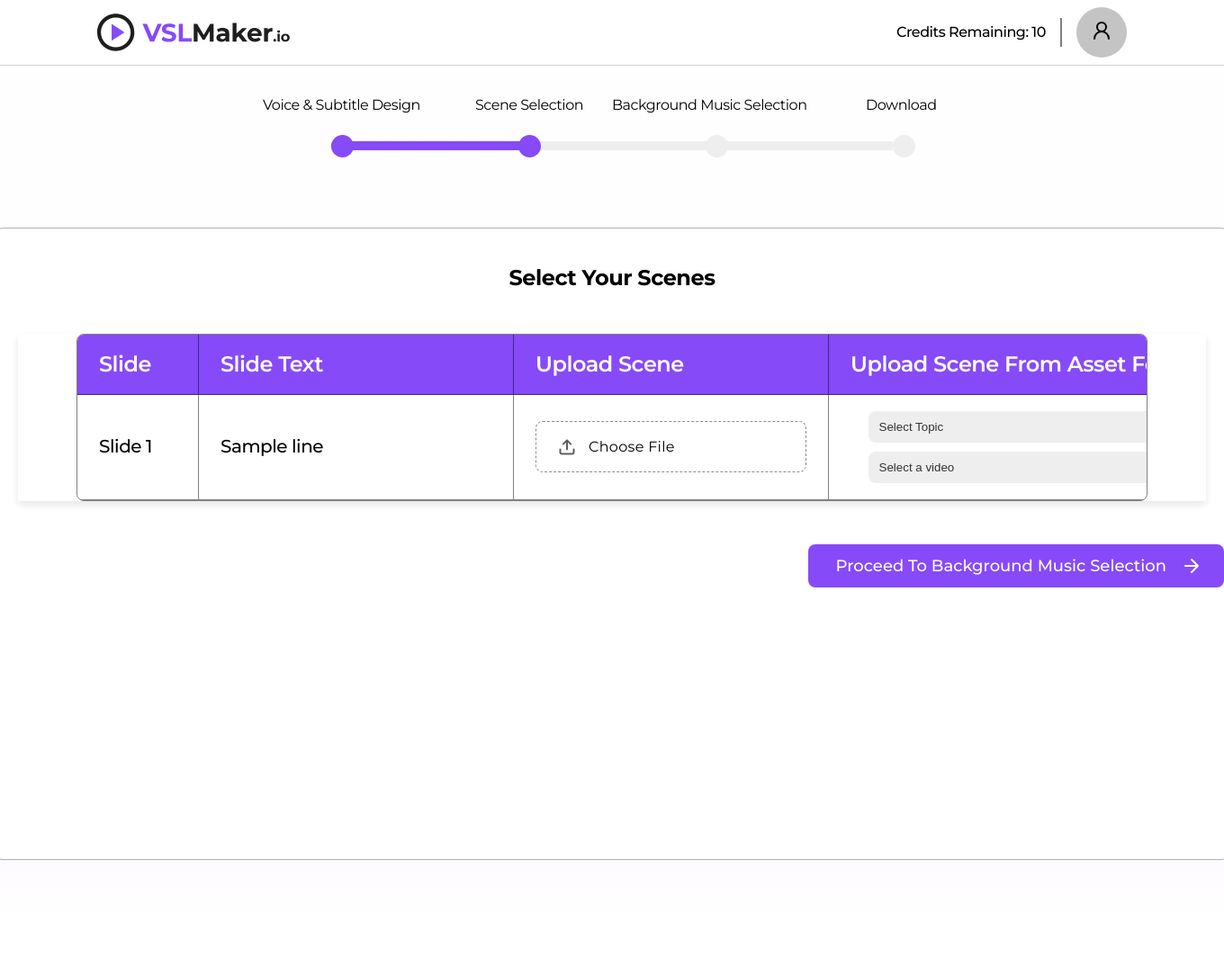
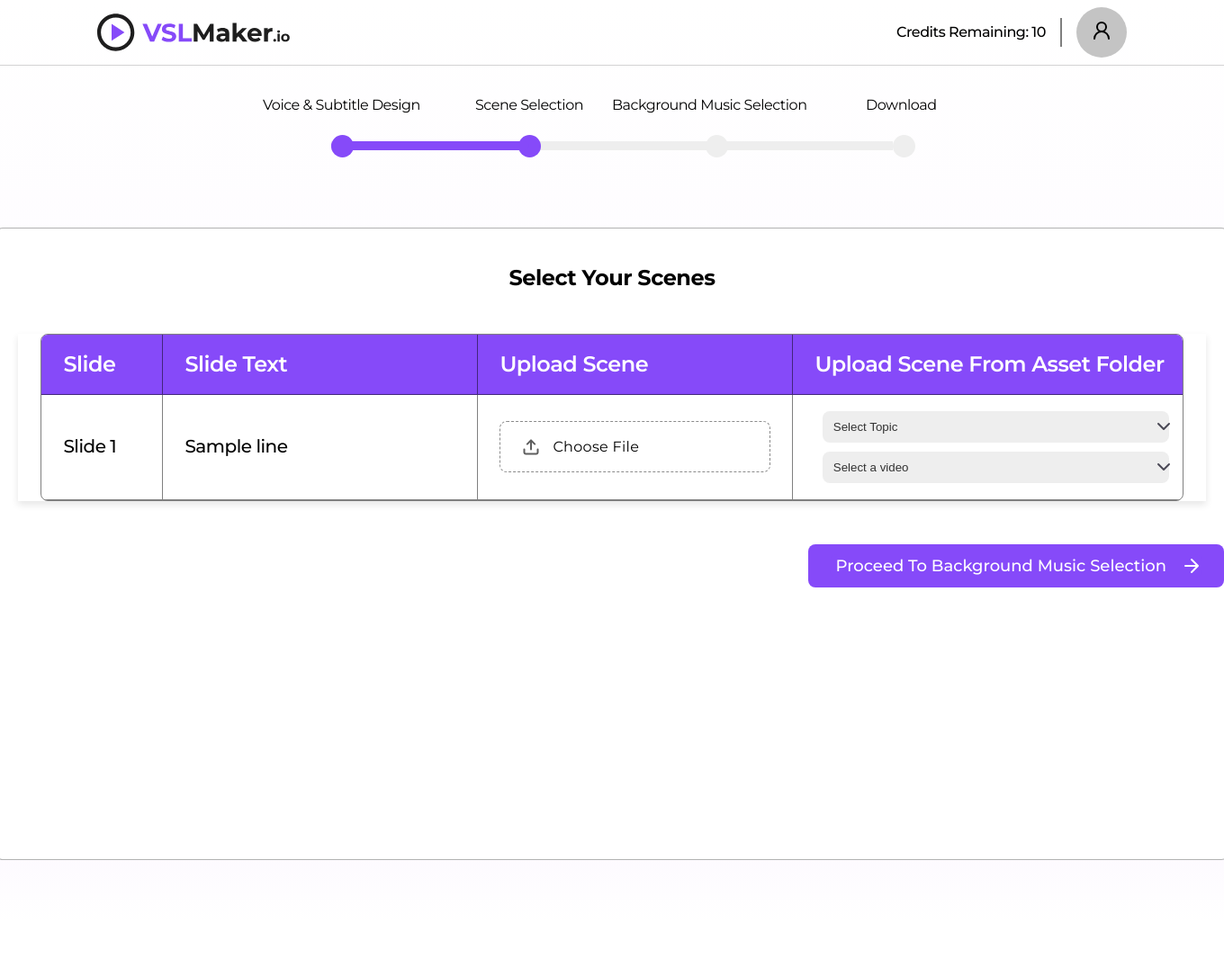
Before and after one commit to ubongpr7/vlc_maker, a Django app: template templates/vlc/frontend/VLSMaker/sceneselection/index.html in a window 1360 px wide. Shown: the whole page at 90% size. Run offline with Django 4.2, Linux system fonts and the light colour scheme; tables that the repository leaves empty hold one stand-in row (values such as "Sample post"); the template is opened without the code that fills it: values that come from a table or form of the project are taken from there, most other values are stand-ins (such as "Sample title", 1, 10 or a date in 2020).

Commit message:
Update index.html

```diff
--- a/templates/vlc/frontend/VLSMaker/sceneselection/index.html
+++ b/templates/vlc/frontend/VLSMaker/sceneselection/index.html
@@ -22,7 +22,7 @@
 }
 
 #card * {
-  max-width: 90%; /* Ensures all inner elements respect the padding and don't overflow */
+  max-width: 96%; /* Ensures all inner elements respect the padding and don't overflow */
 }
 
 </style>
```
